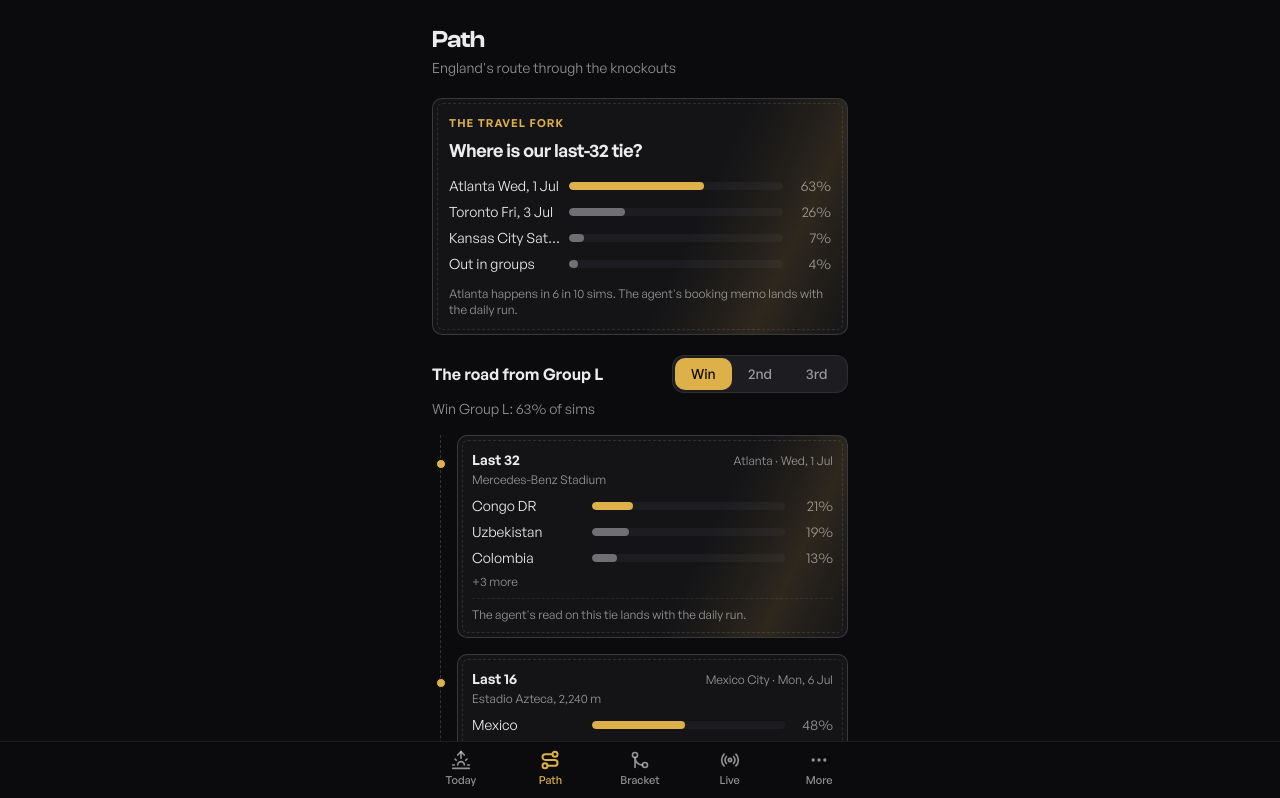
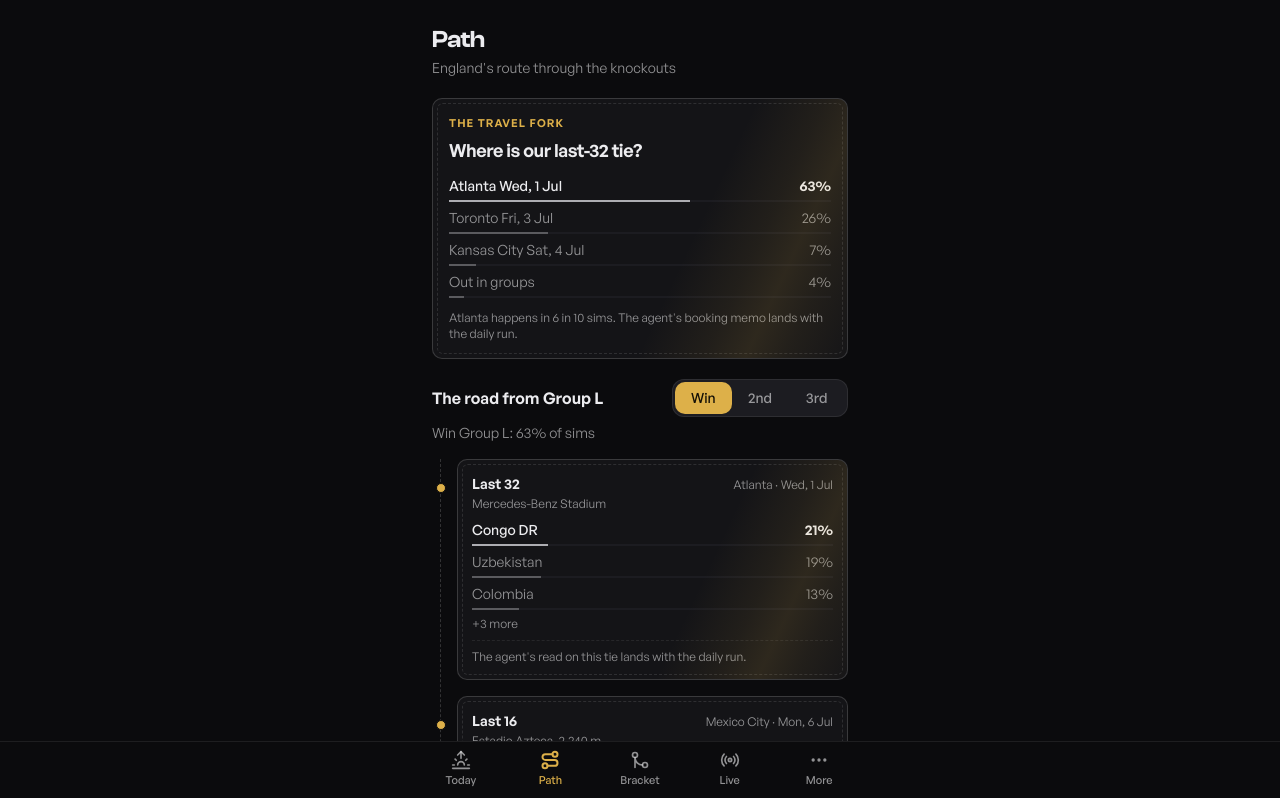
Before and after one commit to jonahanton/wolves-ai, a Next.js app in the folder web/: page /path in a window 1280 px wide. Shown: the top 798 px of the page. Built offline with nearby package versions, Linux system fonts and the light colour scheme; no server answers.

Commit message:
Rework probability bars as thin underlines, gold strictly for England

```diff
--- a/web/src/components/bracket/slot-card.tsx
+++ b/web/src/components/bracket/slot-card.tsx
@@ -12,7 +12,7 @@ function Side({ side }: { side: SideView }) {
       {top && (
         <div className="mt-1 flex items-center gap-2">
           <div className="flex-1">
-            <ProbBar label={top.name} prob={top.prob} highlight />
+            <ProbBar label={top.name} prob={top.prob} highlight gold={top.teamId === "england"} />
           </div>
           {more > 0 && <span className="shrink-0 text-[11px] text-muted-foreground">+{more} more</span>}
         </div>
--- a/web/src/components/bracket/slot-sheet.tsx
+++ b/web/src/components/bracket/slot-sheet.tsx
@@ -10,7 +10,13 @@ function SideDistribution({ side }: { side: SideView }) {
       </h3>
       <div className="space-y-1.5">
         {side.candidates.map((candidate, i) => (
-          <ProbBar key={candidate.teamId} label={candidate.name} prob={candidate.prob} highlight={i === 0} />
+          <ProbBar
+            key={candidate.teamId}
+            label={candidate.name}
+            prob={candidate.prob}
+            highlight={i === 0}
+            gold={candidate.teamId === "england"}
+          />
         ))}
       </div>
     </section>
--- a/web/src/components/charts/prob-bar.tsx
+++ b/web/src/components/charts/prob-bar.tsx
@@ -1,25 +1,40 @@
 import { formatPct } from "@/lib/format";
+import { cn } from "@/lib/utils";
 
 interface ProbBarProps {
   label: string;
   prob: number;
   highlight?: boolean;
+  gold?: boolean;
 }
 
-export function ProbBar({ label, prob, highlight = false }: ProbBarProps) {
+export function ProbBar({ label, prob, highlight = false, gold = false }: ProbBarProps) {
   const pct = Math.round(prob * 100);
   return (
-    <div className="flex items-center gap-2 text-sm">
-      <span className="w-28 shrink-0 truncate">{label}</span>
-      <div className="h-2 flex-1 overflow-hidden rounded-full bg-secondary">
+    <div className="text-sm">
+      <div className="flex items-baseline justify-between gap-2">
+        <span
+          className={cn(
+            "min-w-0 truncate",
+            highlight ? "font-medium" : "text-muted-foreground",
+            gold && "text-gold",
+          )}
+        >
+          {label}
+        </span>
+        <span className={cn("shrink-0", highlight ? "font-semibold" : "text-muted-foreground")}>
+          {formatPct(prob)}
+        </span>
+      </div>
+      <div className="mt-1 h-0.5 w-full bg-secondary">
         <div
-          className={`h-full rounded-full transition-[width] duration-300 ease-[var(--ease-out)] ${
-            highlight ? "bg-gold" : "bg-foreground/40"
-          }`}
-          style={{ width: `${Math.max(pct, 2)}%` }}
+          className={cn(
+            "h-full transition-[width] duration-300 ease-[var(--ease-out)]",
+            gold ? "bg-gold" : highlight ? "bg-foreground/70" : "bg-foreground/30",
+          )}
+          style={{ width: `${Math.max(pct, 1)}%` }}
         />
       </div>
-      <span className="w-10 shrink-0 text-right tabular-nums text-muted-foreground">{formatPct(prob)}</span>
     </div>
   );
 }
--- /dev/null
+++ b/web/src/components/ui/pct-value.tsx
@@ -0,0 +1,16 @@
+import { formatPctBare } from "@/lib/format";
+import { cn } from "@/lib/utils";
+
+interface PctValueProps {
+  prob: number;
+  className?: string;
+}
+
+export function PctValue({ prob, className }: PctValueProps) {
+  return (
+    <span className={cn("font-semibold", className)}>
+      {formatPctBare(prob)}
+      <span className="text-[0.6em] font-medium">%</span>
+    </span>
+  );
+}
```
